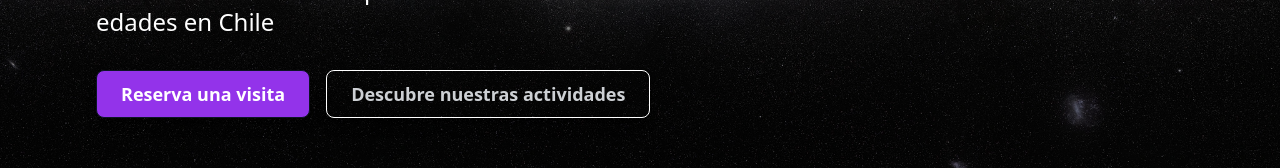
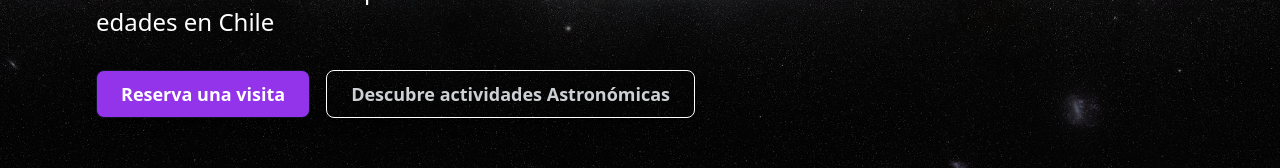
Before and after one commit to S0uris666/Astromania, a React (Vite) app in the folder Frontend/: page / in a window 1280 px wide. Shown: the part 460-628 px from the top of the page. Built offline with nearby package versions, Linux system fonts and the light colour scheme; no server answers.

Commit message:
cambio url cards

```diff
--- a/Frontend/src/pages/Home/Home.jsx
+++ b/Frontend/src/pages/Home/Home.jsx
@@ -41,10 +41,10 @@ export function Home() {
               Reserva una visita
             </Link>
             <Link
-              to="/servicios-productos"
+              to="/eventos"
               className="btn btn-neutral btn-lg px-6 py-3 bg-transparent border border-white hover:bg-white hover:text-black rounded-lg shadow-lg transition transform hover:scale-105"
             >
-              Descubre nuestras actividades
+              Descubre actividades Astronómicas
             </Link>
           </div>
         </div>
```
